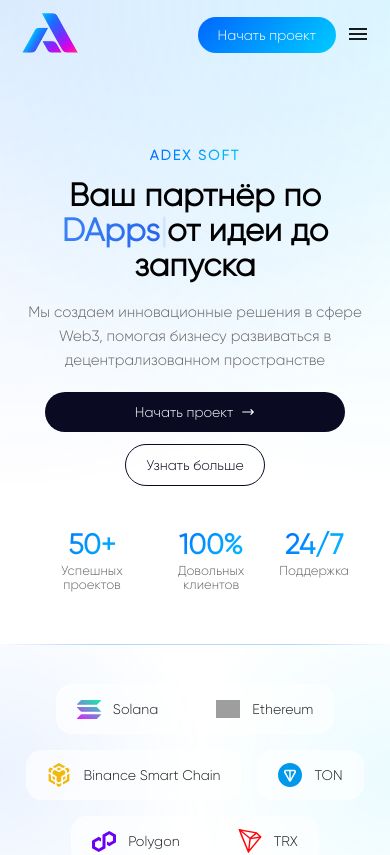
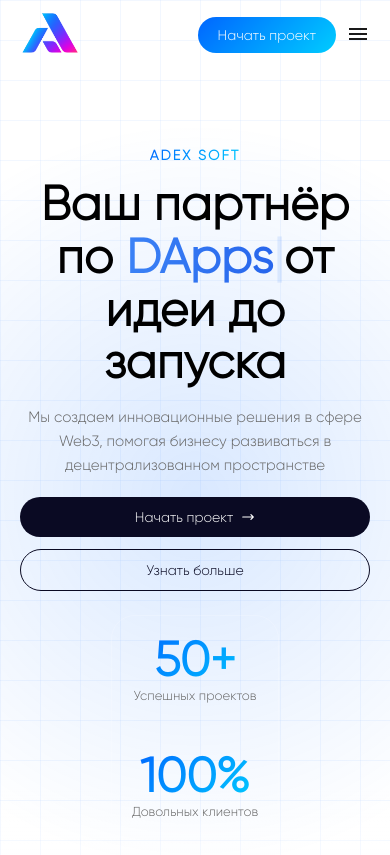
Before and after one commit to Akssses/adex-soft, a Next.js app in the folder web/: page / in a window 390 px wide. Shown: the top 855 px of the page. Built offline with nearby package versions, Linux system fonts and the light colour scheme; grey boxes are pictures that could not be loaded.

Commit message:
CaseSlider adaptivka

```diff
--- a/web/src/components/layout/Footer/Footer.jsx
+++ b/web/src/components/layout/Footer/Footer.jsx
@@ -100,8 +100,6 @@ export default function Footer() {
       <div className={`${s.bottom} container`}>
         <p>© {new Date().getFullYear()} ADEX. Все права защищены.</p>
         <div className={s.bottomLinks}>
-          <Link href="/sitemap">Карта сайта</Link>
-          <span className={s.dot}>•</span>
           <Link href="/contact">support@adex.soft</Link>
         </div>
       </div>
--- a/web/src/components/partials/CaseSlider/CaseSLider.jsx
+++ b/web/src/components/partials/CaseSlider/CaseSLider.jsx
@@ -59,50 +59,45 @@ const projects = [
 ];
 
 export default function CaseSlider() {
-  const containerRef = useRef(null);
-  const trackRef = useRef(null);
-  const [offset, setOffset] = useState(0);
-  const [slideWidth, setSlideWidth] = useState(0);
-  const [maxOffset, setMaxOffset] = useState(0);
+  const [currentPage, setCurrentPage] = useState(0);
+  const [cardsPerPage, setCardsPerPage] = useState(3);
+  const [isMobile, setIsMobile] = useState(false);
 
   useEffect(() => {
-    const calculateSizes = () => {
-      if (containerRef.current && trackRef.current) {
-        const containerWidth = containerRef.current.offsetWidth;
-        const firstCard = trackRef.current.children[0];
-        if (firstCard) {
-          const cardRect = firstCard.getBoundingClientRect();
-          const style = window.getComputedStyle(firstCard);
-          const marginRight = parseFloat(style.marginRight);
-          const totalSlide = cardRect.width + marginRight;
-          setSlideWidth(totalSlide);
+    const handleResize = () => {
+      const width = window.innerWidth;
+      setIsMobile(width <= 1024);
 
-          const children = Array.from(trackRef.current.children);
-          const totalTrackWidth = children.reduce((sum, child) => {
-            const rect = child.getBoundingClientRect();
-            const mr = parseFloat(window.getComputedStyle(child).marginRight);
-            return sum + rect.width + mr;
-          }, 0);
+      if (width <= 768) {
+        setCardsPerPage(1);
+      } else if (width <= 1024) {
+        setCardsPerPage(2);
+      } else {
+        setCardsPerPage(3);
+      }
 
-          setMaxOffset(Math.max(totalTrackWidth - containerWidth, 0));
-          setOffset((prev) =>
-            Math.min(prev, Math.max(totalTrackWidth - containerWidth, 0))
-          );
-        }
-      }
+      // Reset to first page when layout changes
+      setCurrentPage(0);
     };
 
-    calculateSizes();
-    window.addEventListener("resize", calculateSizes);
-    return () => window.removeEventListener("resize", calculateSizes);
+    handleResize();
+    window.addEventListener("resize", handleResize);
+    return () => window.removeEventListener("resize", handleResize);
   }, []);
 
-  const handlePrev = () => setOffset((prev) => Math.max(prev - slideWidth, 0));
-  const handleNext = () =>
-    setOffset((prev) => Math.min(prev + slideWidth, maxOffset));
+  const totalPages = Math.ceil(projects.length / cardsPerPage);
+  const startIndex = currentPage * cardsPerPage;
+  const visibleProjects = projects.slice(startIndex, startIndex + cardsPerPage);
 
-  return (
-    <div className="container">
+  const handlePrev = () => {
+    setCurrentPage((prev) => Math.max(0, prev - 1));
+  };
+
+  const handleNext = () => {
+    setCurrentPage((prev) => Math.min(totalPages - 1, prev + 1));
+  };
+
+  const content = (
     <div className={s.case_section}>
       <header className={s.header}>
         <h1 className={s.title}>
@@ -110,30 +105,24 @@ export default function CaseSlider() {
         </h1>
       </header>
 
-        <div ref={containerRef} className={s.sliderWrapper}>
-          <div
-            ref={trackRef}
-            className={s.case_slider_container}
-            style={{
-              transform: `translateX(-${offset}px)`,
-              transition: "transform 0.5s ease",
-            }}
-          >
-            {projects.map((proj, idx) => (
-              <CaseCard key={idx} {...proj} />
+      <div className={s.sliderWrapper}>
+        <div className={s.case_slider_container}>
+          {visibleProjects.map((proj, idx) => (
+            <CaseCard key={`${currentPage}-${idx}`} {...proj} />
           ))}
         </div>
       </div>
 
       <div className={s.slider_buttons}>
-          <button onClick={handlePrev}>
+        <button onClick={handlePrev} disabled={currentPage === 0}>
           <IoIosArrowBack />
         </button>
-          <button onClick={handleNext}>
+        <button onClick={handleNext} disabled={currentPage === totalPages - 1}>
           <IoIosArrowForward />
         </button>
       </div>
     </div>
-    </div>
   );
+
+  return isMobile ? content : <div className="container">{content}</div>;
 }
--- a/web/src/components/partials/CaseSlider/CaseSlider.module.scss
+++ b/web/src/components/partials/CaseSlider/CaseSlider.module.scss
@@ -16,15 +16,26 @@
   }
 }
 
-.case_slider_container {
-  display: flex;
-  align-items: center;
-  gap: 20px;
-}
-
 .case_section {
   height: 90vh;
   margin-top: 120px;
+  overflow: visible;
+}
+
+.sliderWrapper {
+  overflow: visible;
+  width: 100%;
+  position: relative;
+  margin: -20px;
+  padding: 20px;
+}
+
+.case_slider_container {
+  display: grid;
+  grid-template-columns: repeat(3, 1fr);
+  gap: 24px;
+  padding: 20px;
+  transition: transform 0.5s ease;
 }
 
 .slider_buttons {
@@ -53,6 +64,22 @@
       border: 1px solid #000;
       color: #000;
     }
+
+    &:disabled {
+      opacity: 0.5;
+      cursor: not-allowed;
+      &:hover {
+        background-color: #000;
+        color: #fff;
+        border: none;
+      }
+    }
+  }
+}
+
+@media (max-width: 1400px) {
+  .case_slider_container {
+    gap: 20px;
   }
 }
 
@@ -62,13 +89,26 @@
   }
 
   .case_section {
-    height: 100%;
-    margin-top: 0px;
+    height: auto;
+    margin-top: 0;
   }
 
   .sliderWrapper {
+    width: 100vw;
+    position: relative;
+    left: 50%;
+    right: 50%;
+    margin-left: -50vw;
+    margin-right: -50vw;
+    padding: 20px;
+  }
+
+  .case_slider_container {
+    grid-template-columns: repeat(2, 1fr);
+    gap: 16px;
+    padding: 20px;
     max-width: 100%;
-    overflow-x: hidden;
+    margin: 0 auto;
   }
 }
 
@@ -78,7 +118,9 @@
   }
 
   .case_slider_container {
+    grid-template-columns: repeat(1, 1fr);
     gap: 12px;
+    padding: 0px;
   }
 
   .slider_buttons {
@@ -102,6 +144,10 @@
     }
   }
 
+  .sliderWrapper {
+    padding: 20px 16px;
+  }
+
   .slider_buttons {
     margin-top: 16px;
   }
--- a/web/src/components/partials/Hero/HeroSection.jsx
+++ b/web/src/components/partials/Hero/HeroSection.jsx
@@ -76,8 +76,8 @@ export default function HeroSection() {
   return (
     <section className={s.hero}>
       <div className={s.background}>
-        <div className={s.gradient} />
-        <div className={s.grid} />
+        <div className={s.gridPattern} />
+        <div className={s.glowEffect} />
       </div>
 
       <motion.div
@@ -138,9 +138,9 @@ export default function HeroSection() {
         </div>
       </motion.div>
 
-      <div className={s.stackBarSection}>
+      {/* <div className={s.stackBarSection}>
         <StackBar />
-      </div>
+      </div> */}
     </section>
   );
 }
--- a/web/src/components/partials/Hero/HeroSection.module.scss
+++ b/web/src/components/partials/Hero/HeroSection.module.scss
@@ -6,44 +6,53 @@
   flex-direction: column;
   justify-content: center;
   padding: 0;
+
+  &::after {
+    content: "";
+    position: absolute;
+    left: 0;
+    right: 0;
+    bottom: 0;
+    height: 200px;
+    background: linear-gradient(to bottom, transparent, white);
+    z-index: 1;
+  }
 }
 
 .background {
   position: absolute;
-  inset: 0;
-  overflow: hidden;
-  z-index: -1;
+  top: 0;
+  left: 0;
+  right: 0;
+  bottom: 0;
+  z-index: 0;
 
-  .gradient {
+  .gridPattern {
+    position: absolute;
+    inset: 0;
+    background-image: linear-gradient(
+        rgba(0, 102, 255, 0.1) 1px,
+        transparent 1px
+      ),
+      linear-gradient(90deg, rgba(0, 102, 255, 0.1) 1px, transparent 1px);
+    background-size: 40px 40px;
+    opacity: 0.5;
+  }
+
+  .glowEffect {
     position: absolute;
     inset: 0;
     background: radial-gradient(
-        circle at 0% 0%,
-        rgba(0, 102, 255, 0.15) 0%,
-        transparent 50%
-      ),
-      radial-gradient(
-        circle at 100% 0%,
-        rgba(0, 204, 255, 0.15) 0%,
-        transparent 50%
-      );
-    opacity: 0.8;
-  }
-
-  .grid {
-    position: absolute;
-    inset: 0;
-    background-image: linear-gradient(
-        rgba(255, 255, 255, 0.05) 1px,
-        transparent 1px
-      ),
-      linear-gradient(90deg, rgba(255, 255, 255, 0.05) 1px, transparent 1px);
-    background-size: 50px 50px;
-    mask-image: radial-gradient(circle at 50% 50%, black, transparent 80%);
+      circle at 50% 50%,
+      rgba(0, 102, 255, 0.15) 0%,
+      transparent 70%
+    );
   }
 }
 
 .content {
+  position: relative;
+  z-index: 2;
   display: flex;
   flex-direction: column;
   align-items: center;
@@ -53,10 +62,11 @@
 }
 
 .titleWrapper {
+  position: relative;
   text-align: center;
   max-width: 900px;
   margin: 0 auto;
-  padding-top: 40px;
+  padding-top: 80px;
 }
 
 .weare {
@@ -242,7 +252,7 @@
   }
 
   .title {
-    font-size: 36px;
+    font-size: 48px;
     margin-bottom: 16px;
   }
 
@@ -253,6 +263,8 @@
   }
 
   .stats {
+    display: flex;
+    flex-direction: column;
     gap: 20px;
     justify-content: space-between;
     width: 100%;
@@ -276,6 +288,7 @@
 
     button {
       width: 100%;
+      max-width: 300px;
       padding: 14px 24px;
       font-size: 15px;
       display: inline-flex;
@@ -285,6 +298,13 @@
 
     .mainButton {
       gap: 8px;
+      width: 100%;
+      max-width: 300px;
+    }
+
+    a {
+      width: 100%;
+      max-width: 300px;
     }
   }
 }
@@ -309,7 +329,7 @@
   }
 
   .title {
-    font-size: 32px;
+    font-size: 48px;
     margin-bottom: 16px;
   }
 
@@ -321,20 +341,31 @@
 
   .stats {
     padding: 20px;
-    gap: 16px;
+    gap: 50px;
   }
 
   .statItem {
     .number {
-      font-size: 28px;
+      font-size: 48px;
     }
     .label {
       font-size: 13px;
     }
   }
 
-  .cta button {
-    padding: 12px 20px;
-    font-size: 14px;
+  .cta {
+    button {
+      max-width: 100%;
+      padding: 12px 20px;
+      font-size: 14px;
+    }
+
+    .mainButton {
+      max-width: 100%;
+    }
+
+    a {
+      max-width: 100%;
+    }
   }
 }
```
Also changed, not shown: 1 other file (tests, documents, lock files or other folders). Lines whose indentation alone changed are shown as unchanged.
